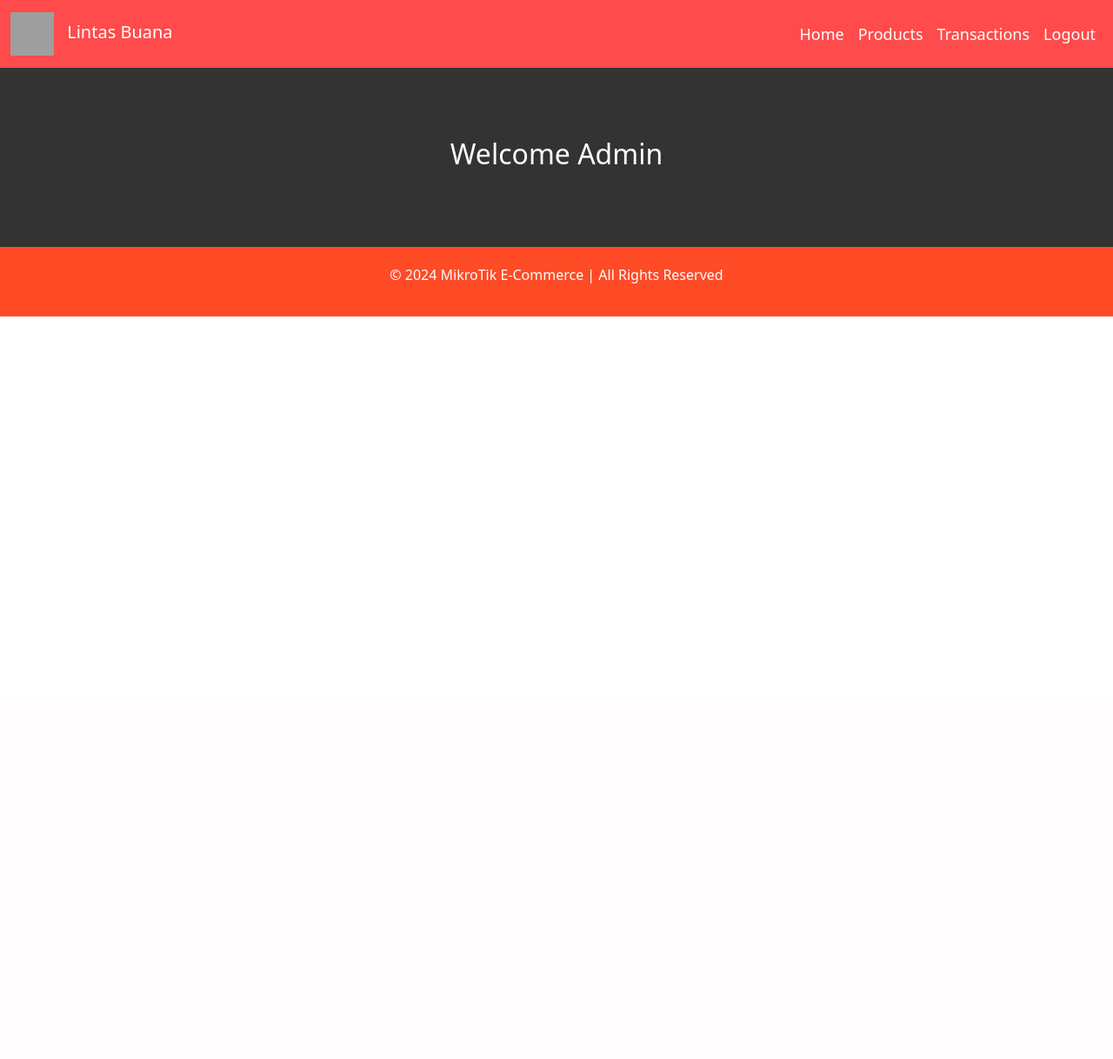
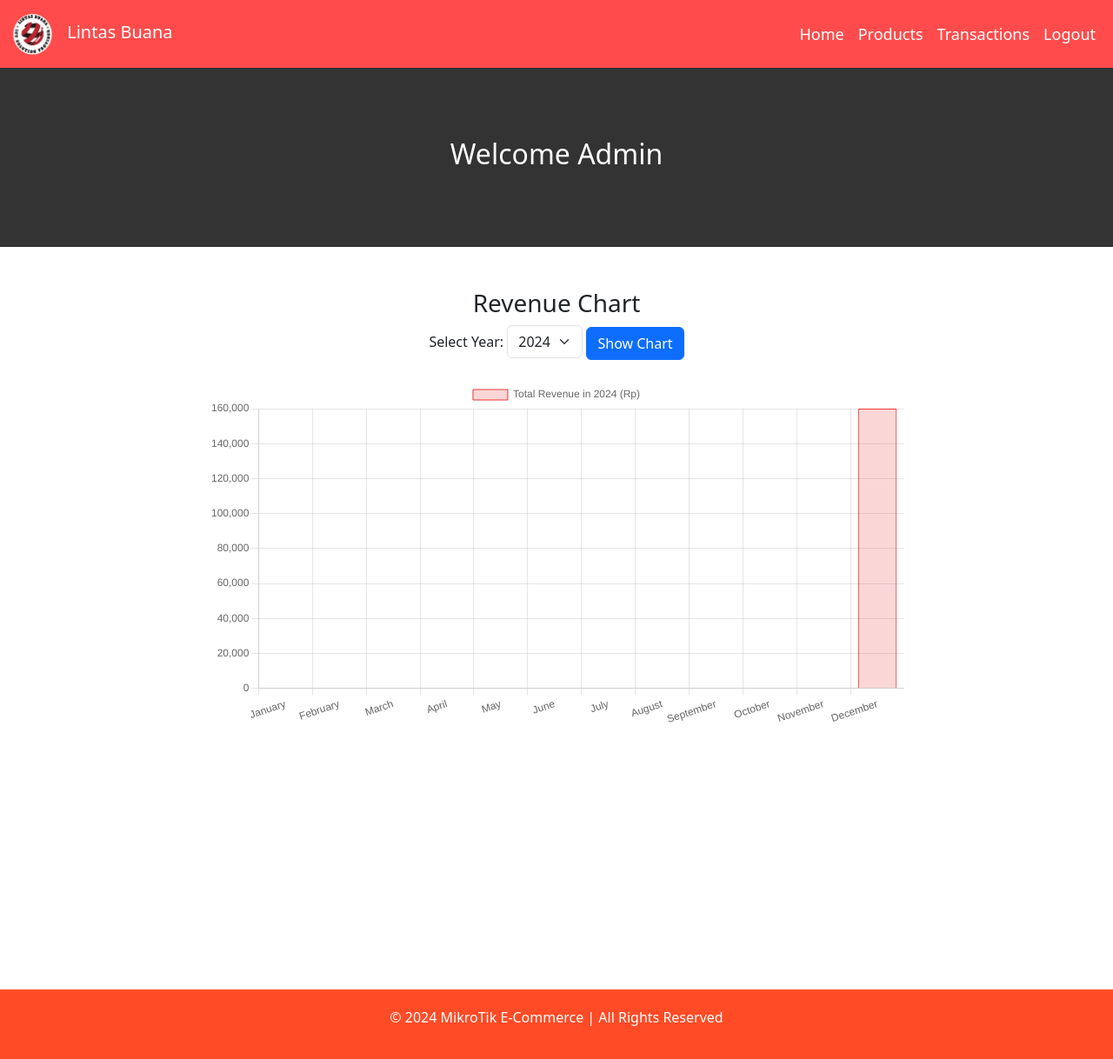
Before and after one commit to Maevex/DB-Ecommerce, a PHP site: page / in a window 1280 px wide. Shown: the whole page at 87% size. Before the commit the page ends 364 px from the top, so only its background shows below. Run offline with PHP 8.4, Linux system fonts and the light colour scheme; a user stored in the database is signed in; data comes from the database, SQL or seed files in the repository; grey boxes are pictures that could not be loaded.

Commit message:
update chart

```diff
--- a/admin/index.php
+++ b/admin/index.php
@@ -7,17 +7,56 @@ if (!isset($_SESSION['admin'])) {
     header("Location: admin/login_form.php");
     exit();
 }
+
+include 'config.php';
+
+// Ambil tahun dari input pengguna atau default ke tahun sekarang
+$selectedYear = isset($_GET['year']) ? $_GET['year'] : date('Y');
+
+// Daftar lengkap bulan
+$months = [
+    1 => 'January', 2 => 'February', 3 => 'March', 4 => 'April',
+    5 => 'May', 6 => 'June', 7 => 'July', 8 => 'August',
+    9 => 'September', 10 => 'October', 11 => 'November', 12 => 'December'
+];
+
+// Query untuk mendapatkan pendapatan bulanan berdasarkan tahun yang dipilih
+$query = "SELECT
+            SUM(td.total_price) AS TotalRevenue,
+            MONTH(t.transaction_date) AS TransactionMonth
+          FROM transaction_detail td
+          JOIN transaction t ON td.transaction_id = t.transaction_id
+          WHERE YEAR(t.transaction_date) = '$selectedYear'
+          GROUP BY MONTH(t.transaction_date)
+          ORDER BY MONTH(t.transaction_date) ASC";
+
+$result = mysqli_query($conn, $query);
+
+// Inisialisasi array data transaksi
+$transactionData = [];
+while ($row = mysqli_fetch_assoc($result)) {
+    $transactionData[(int)$row['TransactionMonth']] = (float)$row['TotalRevenue'];
+}
+
+// Gabungkan dengan semua bulan (jika tidak ada transaksi, set nilai 0)
+$finalData = [];
+foreach ($months as $monthNum => $monthName) {
+    $finalData[] = [
+        'TransactionMonth' => $monthName,
+        'TotalRevenue' => isset($transactionData[$monthNum]) ? $transactionData[$monthNum] : 0
+    ];
+}
 ?>
-
 <!DOCTYPE html>
 <html lang="en">
 <head>
     <meta charset="UTF-8">
     <meta name="viewport" content="width=device-width, initial-scale=1.0">
     <title>MikroTik E-Commerce</title>
-    <link rel="icon" href="favicon.ico" type="images/logo.jpg">
+    <link rel="icon" href="favicon.ico" type="images/logo.png">
     <link href="style.css" rel="stylesheet">
     <link href="https://cdn.jsdelivr.net/npm/bootstrap@5.3.0-alpha1/dist/css/bootstrap.min.css" rel="stylesheet">
+    <script src="https://cdn.jsdelivr.net/npm/chart.js"></script>
 </head>
 <body>
     <!-- Header -->
@@ -25,7 +64,7 @@ if (!isset($_SESSION['admin'])) {
         <nav class="navbar navbar-expand-lg navbar-dark">
             <div class="container-fluid">
                 <a class="navbar-brand" href="">
-                    <img src="images/logo.jpg" alt="Logo"> Lintas Buana
+                    <img src="images/logo.png" alt="Logo"> Lintas Buana
                 </a>
                 <button class="navbar-toggler" type="button" data-bs-toggle="collapse" data-bs-target="#navbarNav" aria-controls="navbarNav" aria-expanded="false" aria-label="Toggle navigation">
                     <span class="navbar-toggler-icon"></span>
@@ -35,26 +74,17 @@ if (!isset($_SESSION['admin'])) {
                         <li class="nav-item">
                             <a class="nav-link active" aria-current="page" href="#">Home</a>
                         </li>
-
                         <?php if(isset($_SESSION['admin'])): ?>
-
                             <li class="nav-item">
-                            <a class="nav-link" href="products.php">Products</a>
+                                <a class="nav-link" href="products.php">Products</a>
                             </li>
-
                             <li class="nav-item">
                                 <a class="nav-link" href="transactions.php">Transactions</a>
                             </li>
-                            <!-- Jika user sudah login, tampilkan logout -->
-
                             <li class="nav-item">
                                 <a class="nav-link" href="admin/logout.php">Logout</a>
                             </li>
-
-
-
                         <?php else: ?>
-                            <!-- Jika user belum login, tampilkan login dan register -->
                             <li class="nav-item">
                                 <a class="nav-link" href="admin/login_form.php">Login</a>
                             </li>
@@ -69,10 +99,36 @@ if (!isset($_SESSION['admin'])) {
     </header>
 
     <!-- Hero Section -->
-    <section class="hero">
+    <section class="hero text-center">
         <h2>Welcome Admin</h2>
+    </section>
 
-    </section>
+    <!-- Revenue Chart Section -->
+    <!-- Canvas untuk grafik -->
+<section class="container mt-5">
+    <h3 class="text-center">Revenue Chart</h3>
+
+    <!-- Form untuk memilih tahun -->
+    <form method="GET" class="text-center mb-4">
+        <label for="year">Select Year:</label>
+        <select name="year" id="year" class="form-select d-inline-block w-auto">
+            <?php
+            // Generate list of years dynamically
+            $currentYear = date('Y');
+            for ($i = $currentYear; $i >= $currentYear - 10; $i--) {
+                $selected = ($i == $selectedYear) ? 'selected' : '';
+                echo "<option value='$i' $selected>$i</option>";
+            }
+            ?>
+        </select>
+        <button type="submit" class="btn btn-primary">Show Chart</button>
+    </form>
+
+    <!-- Canvas untuk grafik dengan ukuran kecil -->
+    <div class="chart-container" style="position: relative; height: 700px; width: 800px; margin: 0 auto;">
+        <canvas id="revenueChart"></canvas>
+    </div>
+</section>
 
 
     <!-- Footer -->
@@ -80,6 +136,37 @@ if (!isset($_SESSION['admin'])) {
         <p>&copy; 2024 MikroTik E-Commerce | All Rights Reserved</p>
     </footer>
 
+    <script>
+        // Data dari PHP untuk Chart.js
+        const chartData = <?php echo json_encode($finalData); ?>;
+        const labels = chartData.map(item => item.TransactionMonth);
+        const revenues = chartData.map(item => item.TotalRevenue);
+
+        // Inisialisasi Chart.js
+        const ctx = document.getElementById('revenueChart').getContext('2d');
+        new Chart(ctx, {
+            type: 'bar', // Tipe grafik (bisa diubah ke 'line', 'pie', dll.)
+            data: {
+                labels: labels,
+                datasets: [{
+                    label: `Total Revenue in <?php echo $selectedYear; ?> (Rp)`,
+                    data: revenues,
+                    backgroundColor: 'rgba(235, 54, 54, 0.2)',
+                    borderColor: 'rgb(235, 54, 54)',
+                    borderWidth: 1
+                }]
+            },
+            options: {
+                responsive: true,
+                scales: {
+                    y: {
+                        beginAtZero: true
+                    }
+                }
+            }
+        });
+    </script>
+
     <script src="https://cdn.jsdelivr.net/npm/@popperjs/core@2.11.6/dist/umd/popper.min.js"></script>
     <script src="https://cdn.jsdelivr.net/npm/bootstrap@5.3.0-alpha1/dist/js/bootstrap.min.js"></script>
 </body>
--- a/admin/products.php
+++ b/admin/products.php
@@ -48,7 +48,7 @@ $startFrom = ($page - 1) * $productsPerPage; // Mulai dari produk ke-...
         <nav class="navbar navbar-expand-lg navbar-dark fixed-top">
             <div class="container-fluid">
                 <a class="navbar-brand" href="index.php">
-                    <img src="images/logo.jpg" alt="Logo"> Lintas Buana
+                    <img src="images/logo.png" alt="Logo"> Lintas Buana
                 </a>
                 <button class="navbar-toggler" type="button" data-bs-toggle="collapse" data-bs-target="#navbarNav" aria-controls="navbarNav" aria-expanded="false" aria-label="Toggle navigation">
                     <span class="navbar-toggler-icon"></span>
--- a/admin/transactions.php
+++ b/admin/transactions.php
@@ -76,7 +76,7 @@ $result = mysqli_query($conn, $query);
         <nav class="navbar navbar-expand-lg navbar-dark fixed-top">
             <div class="container-fluid">
                 <a class="navbar-brand" href="index.php">
-                    <img src="images/logo.jpg" alt="Logo"> Lintas Buana
+                    <img src="images/logo.png" alt="Logo"> Lintas Buana
                 </a>
                 <button class="navbar-toggler" type="button" data-bs-toggle="collapse" data-bs-target="#navbarNav" aria-controls="navbarNav" aria-expanded="false" aria-label="Toggle navigation">
                     <span class="navbar-toggler-icon"></span>
--- a/cust/cart.php
+++ b/cust/cart.php
@@ -79,7 +79,7 @@ mysqli_data_seek($resultCart, 0);
         <nav class="navbar navbar-expand-lg navbar-dark">
             <div class="container-fluid">
                 <a class="navbar-brand" href="">
-                    <img src="images/logo.jpg" alt="Logo"> Lintas Buana
+                    <img src="images/logo.png" alt="Logo"> Lintas Buana
                 </a>
                 <button class="navbar-toggler" type="button" data-bs-toggle="collapse" data-bs-target="#navbarNav" aria-controls="navbarNav" aria-expanded="false" aria-label="Toggle navigation">
                     <span class="navbar-toggler-icon"></span>
--- a/cust/productDetails.php
+++ b/cust/productDetails.php
@@ -54,7 +54,7 @@ if ($productID) {
         <nav class="navbar navbar-expand-lg navbar-dark">
             <div class="container-fluid">
                 <a class="navbar-brand" href="index.php">
-                    <img src="images/logo.jpg" alt="Logo"> Lintas Buana
+                    <img src="images/logo.png" alt="Logo"> Lintas Buana
                 </a>
                 <button class="navbar-toggler" type="button" data-bs-toggle="collapse" data-bs-target="#navbarNav" aria-controls="navbarNav" aria-expanded="false" aria-label="Toggle navigation">
                     <span class="navbar-toggler-icon"></span>
--- a/cust/products.php
+++ b/cust/products.php
@@ -44,7 +44,7 @@ $startFrom = ($page - 1) * $productsPerPage; // Mulai dari produk ke-...
         <nav class="navbar navbar-expand-lg navbar-dark  fixed-top">
             <div class="container-fluid">
                 <a class="navbar-brand" href="index.php">
-                    <img src="images/logo.jpg" alt="Logo"> Lintas Buana
+                    <img src="images/logo.png" alt="Logo"> Lintas Buana
                 </a>
                 <button class="navbar-toggler" type="button" data-bs-toggle="collapse" data-bs-target="#navbarNav" aria-controls="navbarNav" aria-expanded="false" aria-label="Toggle navigation">
                     <span class="navbar-toggler-icon"></span>
--- a/cust/transaction_history.php
+++ b/cust/transaction_history.php
@@ -87,7 +87,7 @@ $totalPages = ceil($totalTransactions / $transactionsPerPage); // Total halaman
         <nav class="navbar navbar-expand-lg navbar-dark  fixed-top">
             <div class="container-fluid">
                 <a class="navbar-brand" href="index.php">
-                    <img src="images/logo.jpg" alt="Logo"> Lintas Buana
+                    <img src="images/logo.png" alt="Logo"> Lintas Buana
                 </a>
                 <button class="navbar-toggler" type="button" data-bs-toggle="collapse" data-bs-target="#navbarNav" aria-controls="navbarNav" aria-expanded="false" aria-label="Toggle navigation">
                     <span class="navbar-toggler-icon"></span>
```
Also changed, not shown: admin/images/logo.png.
